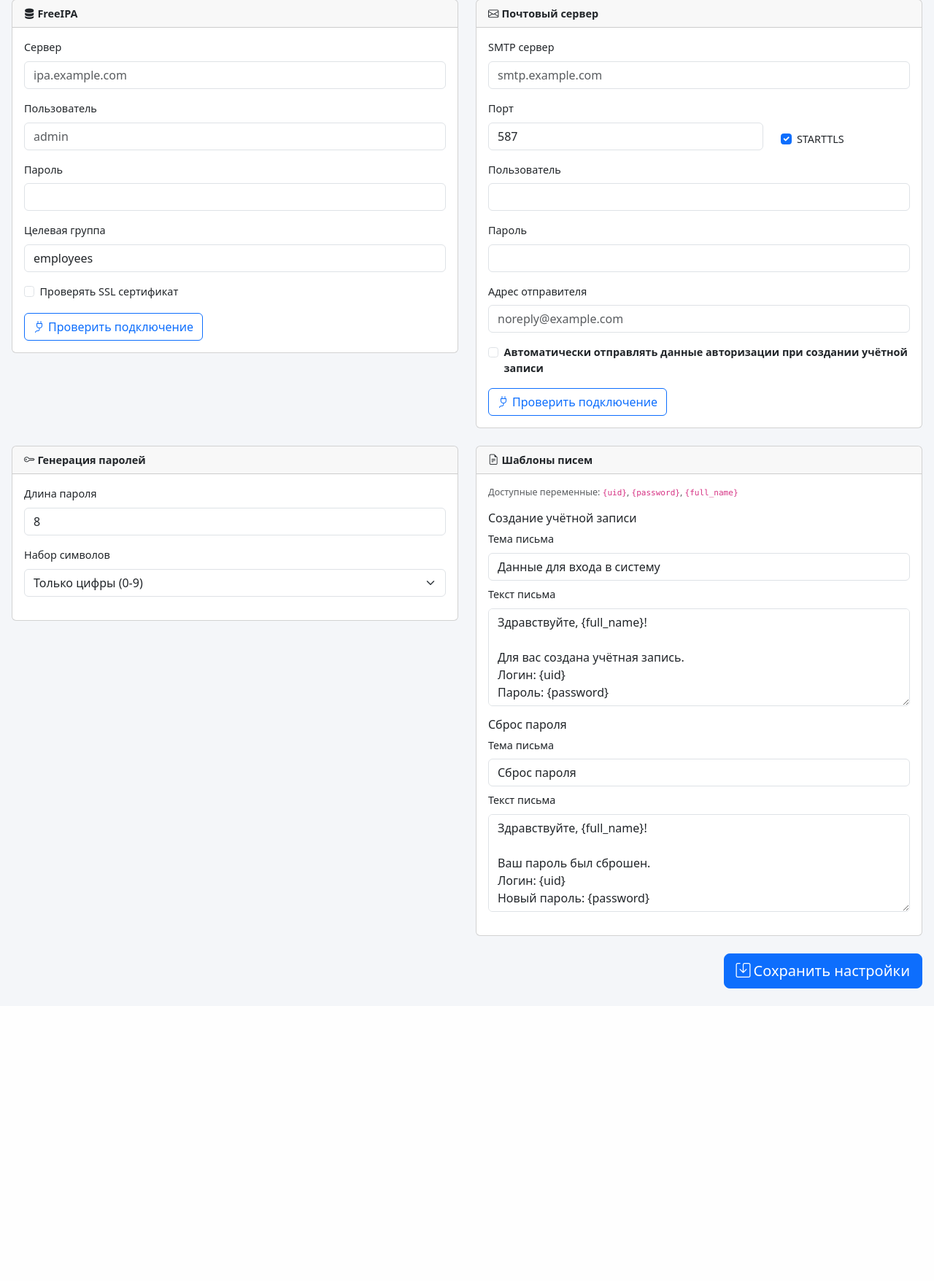
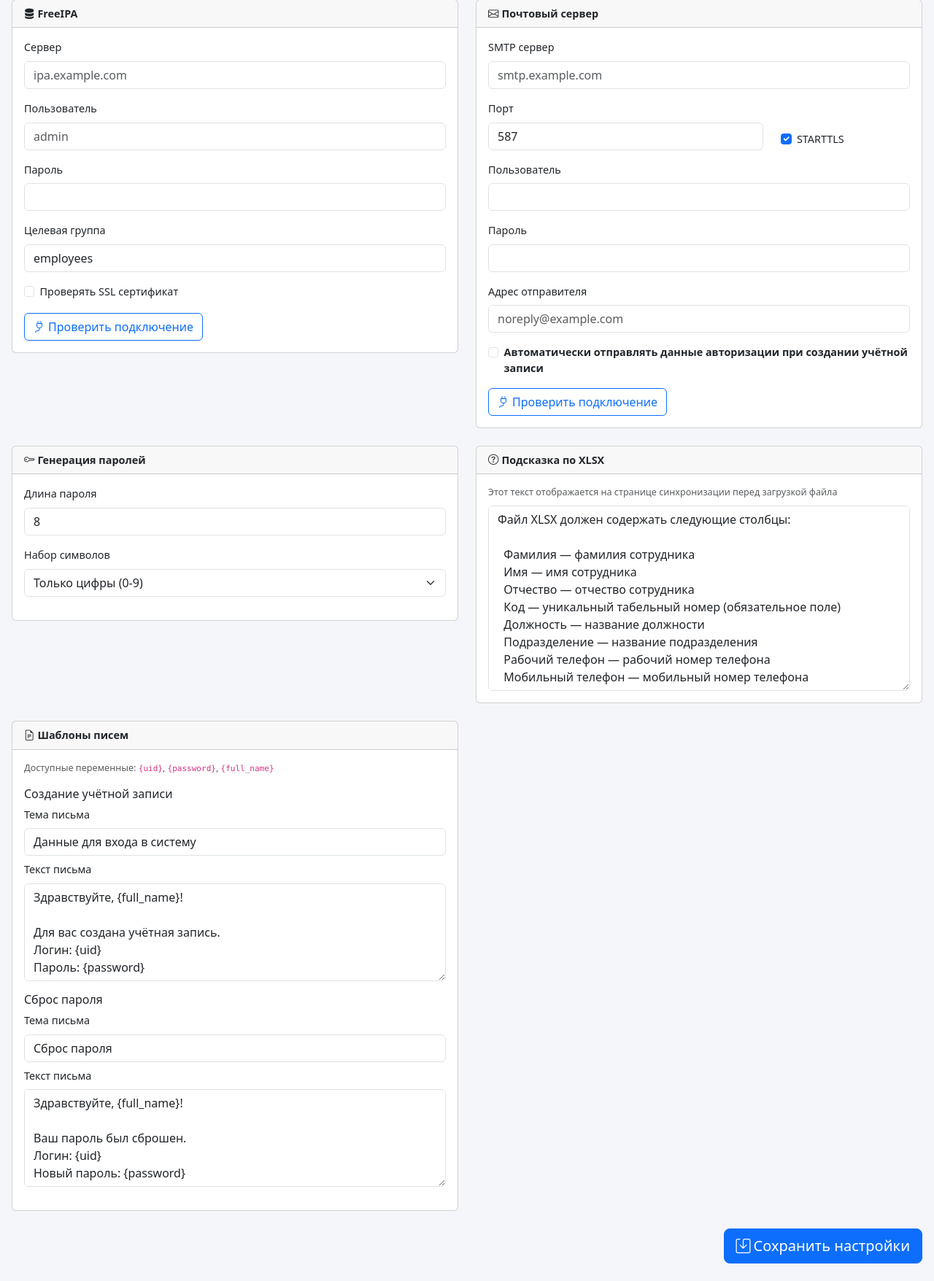
Before and after one commit to Aki-shin/User-Manager, a Flask app: page /settings in a window 1280 px wide. Shown: the part 118-1874 px from the top of the page at 73% size. Before the commit the page ends 1473 px from the top, so only its background shows below. Run offline with Flask 3, Linux system fonts and the light colour scheme.

Commit message:
Адаптация под менеджер приложений, подсказка XLSX, повтор fetch
- Чтение HOST/PORT из env, threaded=True, debug=False
- Убраны лишние зависимости (gunicorn, python-freeipa, transliterate)
- Автоповтор fetch-запросов при ошибке сети (до 2 повторов)
- Редактируемая подсказка по формату XLSX на странице синхронизации
- Поле редактирования подсказки в настройках

Co-Authored-By: Claude Opus 4.6 <noreply@anthropic.com>

```diff
--- a/app.py
+++ b/app.py
@@ -101,7 +101,9 @@ def sync_page():
     cfg = load_config()
     if not cfg.get('ipa_server'):
         return redirect(url_for('settings'))
-    return render_template('sync.html', target_group=cfg.get('target_group', 'employees'))
+    return render_template('sync.html',
+                           target_group=cfg.get('target_group', 'employees'),
+                           xlsx_hint=cfg.get('xlsx_hint', ''))
 
 
 @app.route('/settings')
@@ -547,4 +549,6 @@ def api_test_mail():
 # ------------------------------------------------------------------
 
 if __name__ == '__main__':
-    app.run(host='0.0.0.0', port=5000, debug=True)
+    host = os.environ.get('HOST', '127.0.0.1')
+    port = int(os.environ.get('PORT', 5000))
+    app.run(host=host, port=port, debug=False, use_reloader=False, threaded=True)
--- a/config.py
+++ b/config.py
@@ -25,6 +25,25 @@ DEFAULT_CONFIG = {
         'Логин: {uid}\n'
         'Пароль: {password}\n\n'
         'Пожалуйста, смените пароль при первом входе.'
+    ),
+    'xlsx_hint': (
+        'Файл XLSX должен содержать следующие столбцы:\n'
+        '\n'
+        '  Фамилия — фамилия сотрудника\n'
+        '  Имя — имя сотрудника\n'
+        '  Отчество — отчество сотрудника\n'
+        '  Код — уникальный табельный номер (обязательное поле)\n'
+        '  Должность — название должности\n'
+        '  Подразделение — название подразделения\n'
+        '  Рабочий телефон — рабочий номер телефона\n'
+        '  Мобильный телефон — мобильный номер телефона\n'
+        '  Email — электронная почта сотрудника\n'
+        '\n'
+        'Если у сотрудника несколько должностей/подразделений, '
+        'добавьте несколько строк с одинаковым Кодом — '
+        'они будут объединены через " / ".\n'
+        '\n'
+        'Сотрудники, отсутствующие в файле, будут предложены к удалению.'
     ),
     'mail_template_reset_subject': 'Сброс пароля',
     'mail_template_reset_body': (
--- a/requirements.txt
+++ b/requirements.txt
@@ -1,5 +1,3 @@
 Flask==3.1.0
 openpyxl==3.1.5
-python-freeipa==1.0.8
-transliterate==1.10.2
-gunicorn==23.0.0
+requests==2.32.3
--- a/static/js/settings.js
+++ b/static/js/settings.js
@@ -16,6 +16,7 @@ function getSettingsData() {
         auto_send_credentials: document.getElementById('cfg-auto-send').checked,
         password_length: parseInt(document.getElementById('cfg-password-length').value) || 8,
         password_charset: document.getElementById('cfg-password-charset').value,
+        xlsx_hint: document.getElementById('cfg-xlsx-hint').value,
         mail_template_new_user_subject: document.getElementById('cfg-tpl-new-subject').value,
         mail_template_new_user_body: document.getElementById('cfg-tpl-new-body').value,
         mail_template_reset_subject: document.getElementById('cfg-tpl-reset-subject').value,
--- a/static/js/users.js
+++ b/static/js/users.js
@@ -35,7 +35,7 @@ document.addEventListener('DOMContentLoaded', function() {
 async function loadUsers() {
     showLoading();
     try {
-        var data = await api('/api/users');
+        var data = await api('/api/users', { _retries: 2 });
         usersData = data.users;
         renderUsers();
     } catch (e) {
--- a/templates/settings.html
+++ b/templates/settings.html
@@ -113,6 +113,17 @@
         </div>
     </div>
 
+    <!-- XLSX hint -->
+    <div class="col-lg-6 mb-4">
+        <div class="card">
+            <div class="card-header"><i class="bi bi-question-circle me-1"></i>Подсказка по XLSX</div>
+            <div class="card-body">
+                <p class="text-muted small mb-2">Этот текст отображается на странице синхронизации перед загрузкой файла</p>
+                <textarea class="form-control" id="cfg-xlsx-hint" rows="10">{{ config.xlsx_hint }}</textarea>
+            </div>
+        </div>
+    </div>
+
     <!-- Email templates -->
     <div class="col-lg-6 mb-4">
         <div class="card">
```
Also changed, not shown: static/js/app.js (+23 -7 lines), templates/sync.html (+17 -0 lines).
